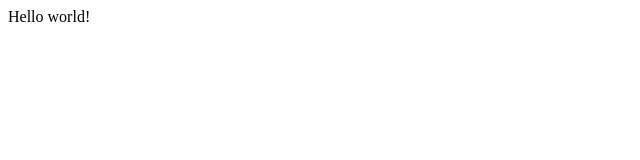
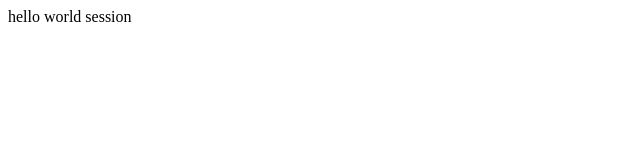
Before and after one commit to kimtrqn/FS-CRM, a React (Create React App) app in the folder frontend/: page /session in a window 1280 px wide. Shown: the top 160 px of the page, without its empty margins (0-640 px from the left). Built offline with nearby package versions, Linux system fonts and the light colour scheme.

Commit message:
successfully added session interface routes to app

```diff
--- a/frontend/src/App.tsx
+++ b/frontend/src/App.tsx
@@ -1,10 +1,30 @@
 import React from 'react';
 import logo from './logo.svg';
 import './App.css';
+import { BrowserRouter, Route, Switch, RouteComponentProps } from 'react-router-dom';
+import routes from './routes/routes';
 
 
 const App: React.FunctionComponent<{}> = props => {
-  return (<div>Hello world!</div>);
+
+  return (
+    <div>
+      <BrowserRouter>
+        <Switch>
+          {routes.map((route, index) => {
+            return (
+              <Route
+                key={index}
+                path={route.path}
+                exact={route.exact}
+                component={route.component}
+              />
+            )
+          })}
+        </Switch>
+      </BrowserRouter>
+    </div>
+  )
 }
 
 export default App;
--- a/frontend/src/components/session.tsx
+++ b/frontend/src/components/session.tsx
@@ -2,10 +2,9 @@ import React, { useState } from 'react';
 import { useDispatch } from 'react-redux';
 import { login } from '../redux/actions/SessionActions';
 import { useHistory, useRouteMatch } from "react-router-dom";
-import { render } from '@testing-library/react';
+import IPage from '../redux/interface/pages';
 
-
-const SessionForm: React.FunctionComponent<{}> = () => {
+const SessionForm: React.FunctionComponent<IPage> = props => {
     const dispatch = useDispatch();
     const history = useHistory();
     const match = useRouteMatch();
@@ -36,9 +35,9 @@ const SessionForm: React.FunctionComponent<{}> = () => {
 
     }
 
-    return {
-        <div>hello world</div>
-    }
+    return (
+        <div>hello world session</div>
+    )
 };
 
-export default SessionForm;
+export default  SessionForm;
--- a/frontend/src/redux/interface/pages.ts
+++ b/frontend/src/redux/interface/pages.ts
@@ -1,3 +1,3 @@
 export default interface IPage {
     name: string;
-};
+}
--- /dev/null
+++ b/frontend/src/routes/routes.ts
@@ -0,0 +1,13 @@
+import SessionForm from "../components/session";
+import IRoute from "../redux/interface/routes";
+
+const routes: IRoute[] = [
+    {
+        path: '/session',
+        name: 'Session',
+        component: SessionForm,
+        exact: true
+    }
+];
+
+export default routes;
```
